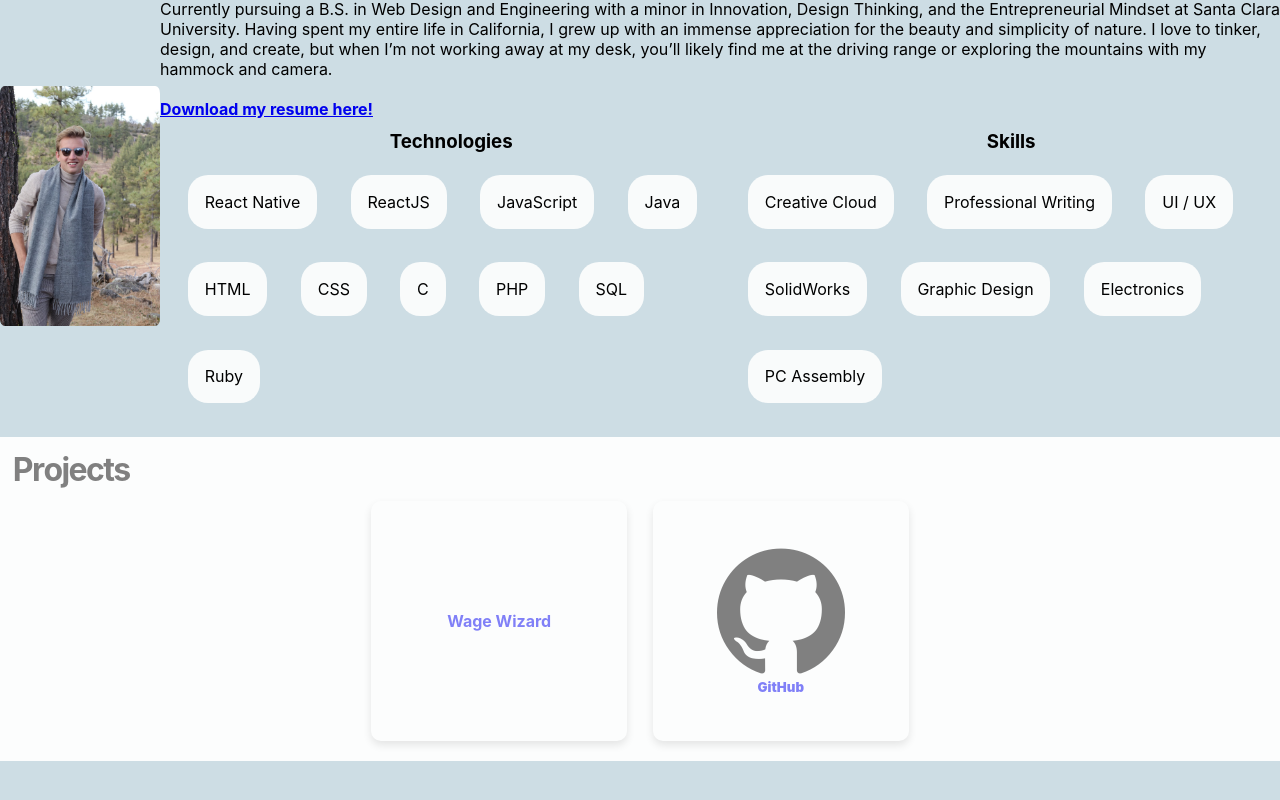
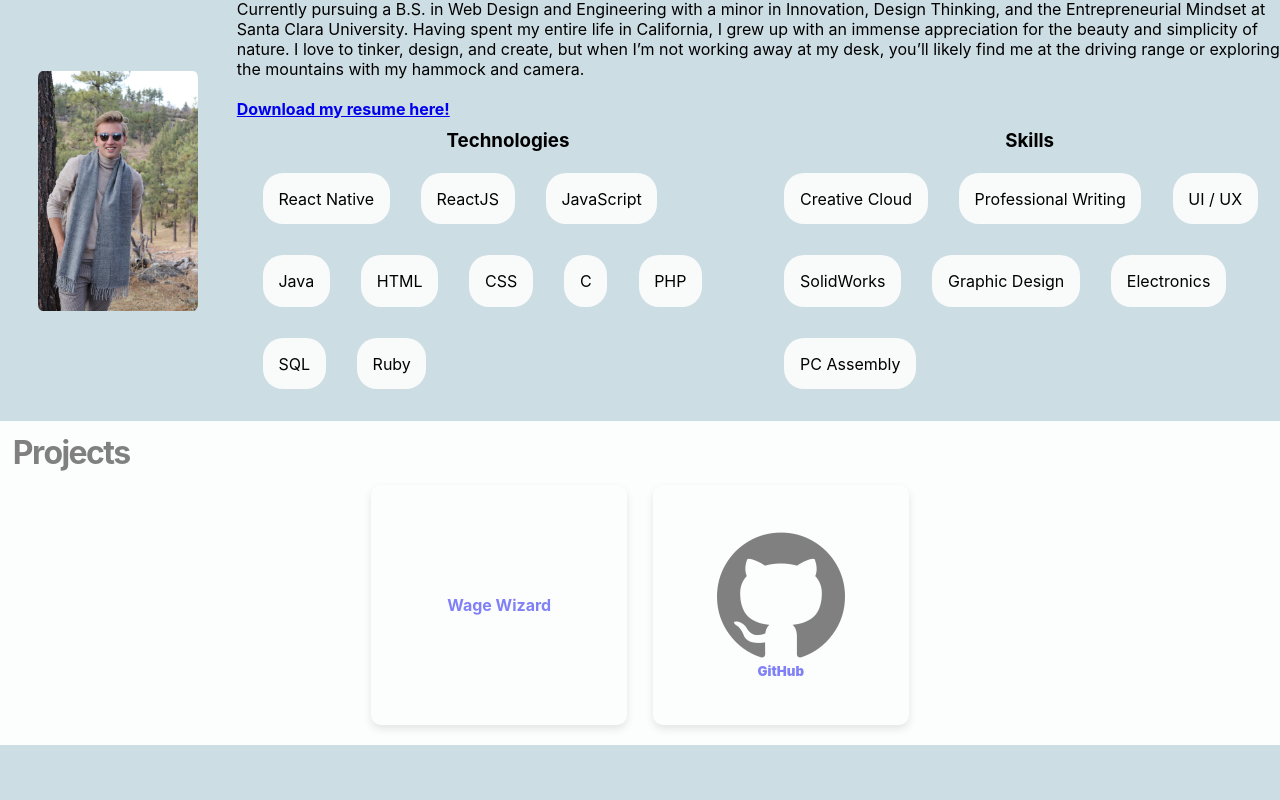
Before and after one commit to jackcdavey/PersonalWebsite, a React (Create React App) app: page / in a window 1280 px wide. Shown: the part 937-1737 px from the top of the page. Built offline with nearby package versions, Linux system fonts and the light colour scheme; a web font is replaced by a local one.

Commit message:
Updated styling, fixed some broken css

```diff
--- a/src/styles/stylesheet.js
+++ b/src/styles/stylesheet.js
@@ -76,6 +76,12 @@ export const ChipContainer = styled.div`
   margin: 3%;
   border-radius: 20px;
   background: ${COLORS.lightShade};
+  transition: 0.2s;
+
+
+  :hover {
+  box-shadow: 0 5px 12px 0 rgba(0, 0, 0, 0.9);
+  }
 `;
 
 export const ProjectCard = styled.div`
@@ -86,10 +92,10 @@ export const ProjectCard = styled.div`
 
 export const ProfileImageWrap = styled.div`
 display: flex;
-justify - content: center;
-align - items: flex - start;
-padding: 3 %;
-margin - bottom: 15px;
+justify-content: center;
+align-items: flex-start;
+padding: 3%;
+margin-bottom: 15px;
 `;
 
 export const FramerContainer = styled.div`
```
